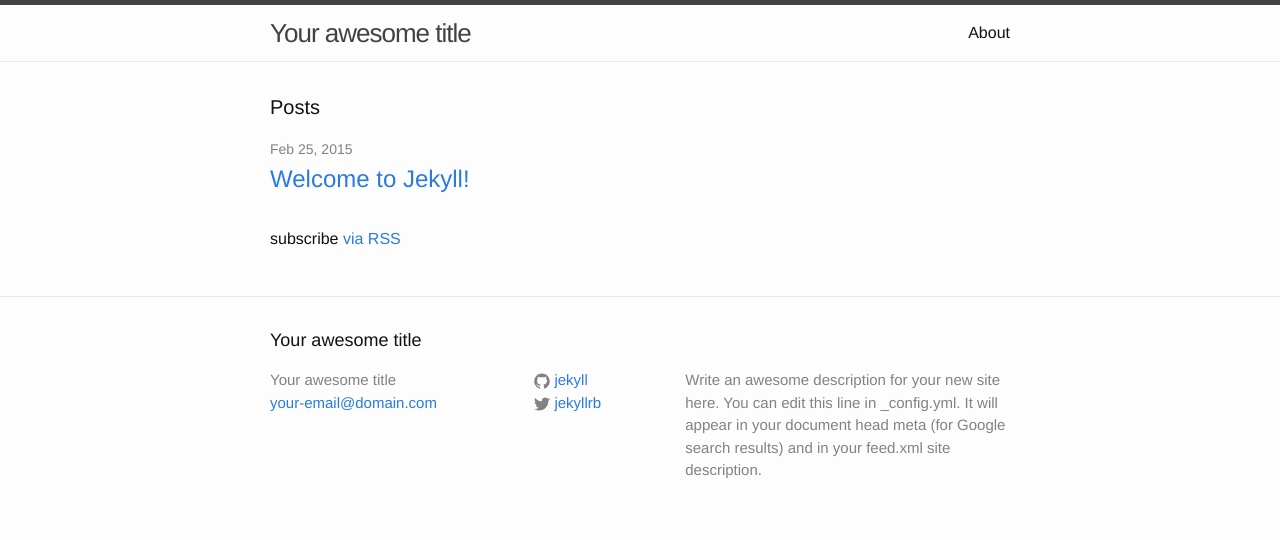
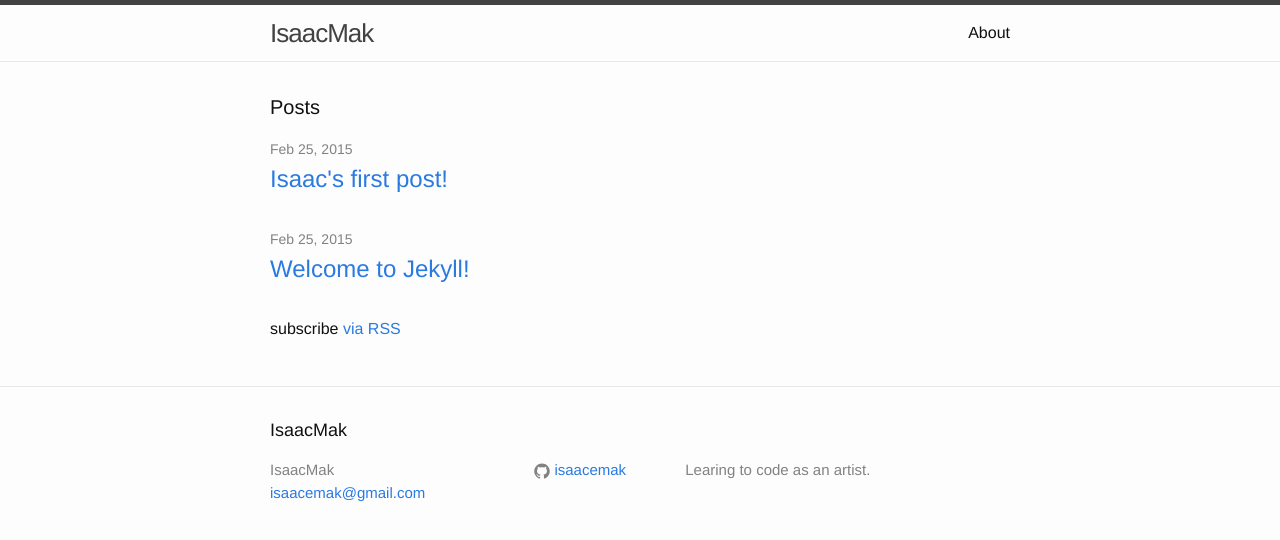
Before and after one commit to isaacemak/isaacemak.github.io, a Jekyll site: the page built from index.html, in a window 1280 px wide. Shown: the top 540 px of the page. Built offline with Jekyll 4.4.1, drawn with Linux system fonts in a browser that asks for light colours.

Commit message:
adapt the title and so on

```diff
--- a/_config.yml
+++ b/_config.yml
@@ -1,14 +1,16 @@
 # Site settings
-title: Your awesome title
-email: your-email@domain.com
+title: IsaacMak
+email: isaacemak@gmail.com
+
+#Write an awesome description for your new site here. You can edit this
+  #line in _config.yml. It will appear in your document head meta (for
+  #Google search results) and in your feed.xml site description.
 description: > # this means to ignore newlines until "baseurl:"
-  Write an awesome description for your new site here. You can edit this
-  line in _config.yml. It will appear in your document head meta (for
-  Google search results) and in your feed.xml site description.
+  Learing to code as an artist.
 baseurl: "" # the subpath of your site, e.g. /blog/
 url: "http://yourdomain.com" # the base hostname & protocol for your site
-twitter_username: jekyllrb
-github_username:  jekyll
+#twitter_username: jekyllrb
+github_username:  isaacemak
 
 # Build settings
 markdown: kramdown
--- /dev/null
+++ b/_posts/2015-02-25-my-first-post.markdown
@@ -0,0 +1,9 @@
+---
+layout: post
+title:  "Isaac's first post!"
+date:   2015-02-25 11:36:02
+categories: jekyll update
+---
+
+Hi myself, I am creating this blog to record the technology things and problems I will encounter during my work. I hope to change myself from now on and here is my first step.
+Cheers to me.
```
